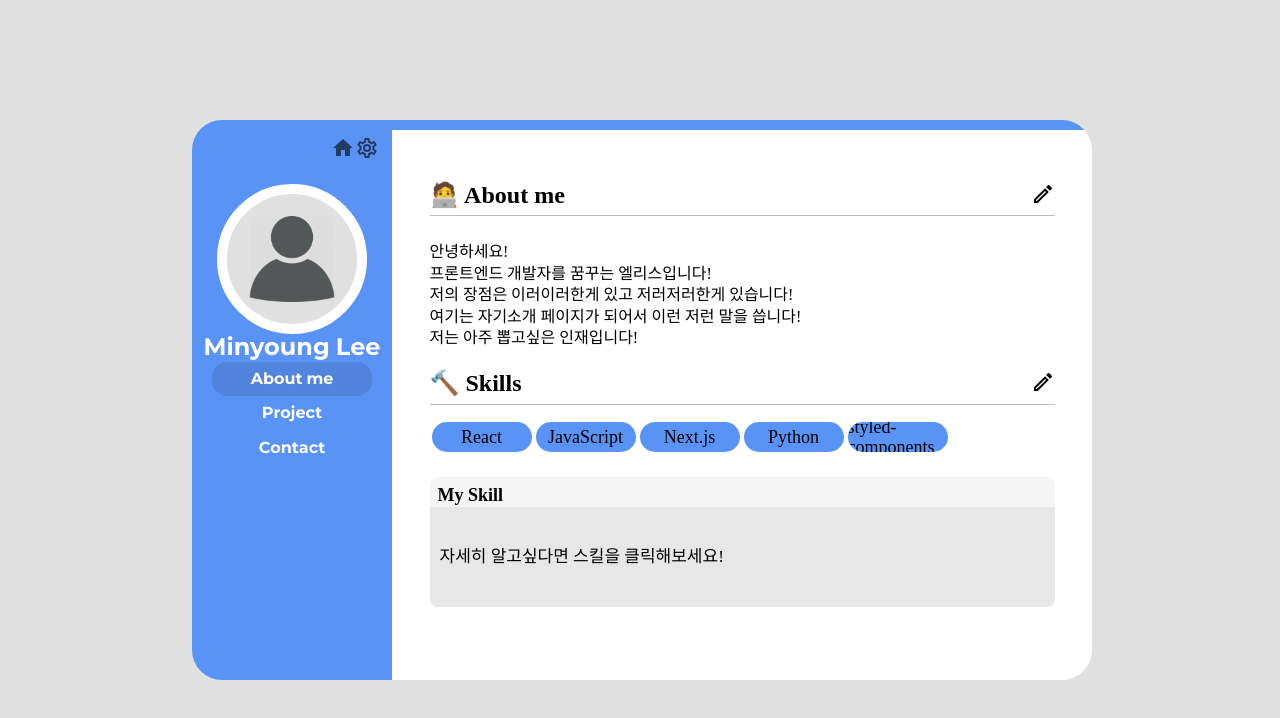
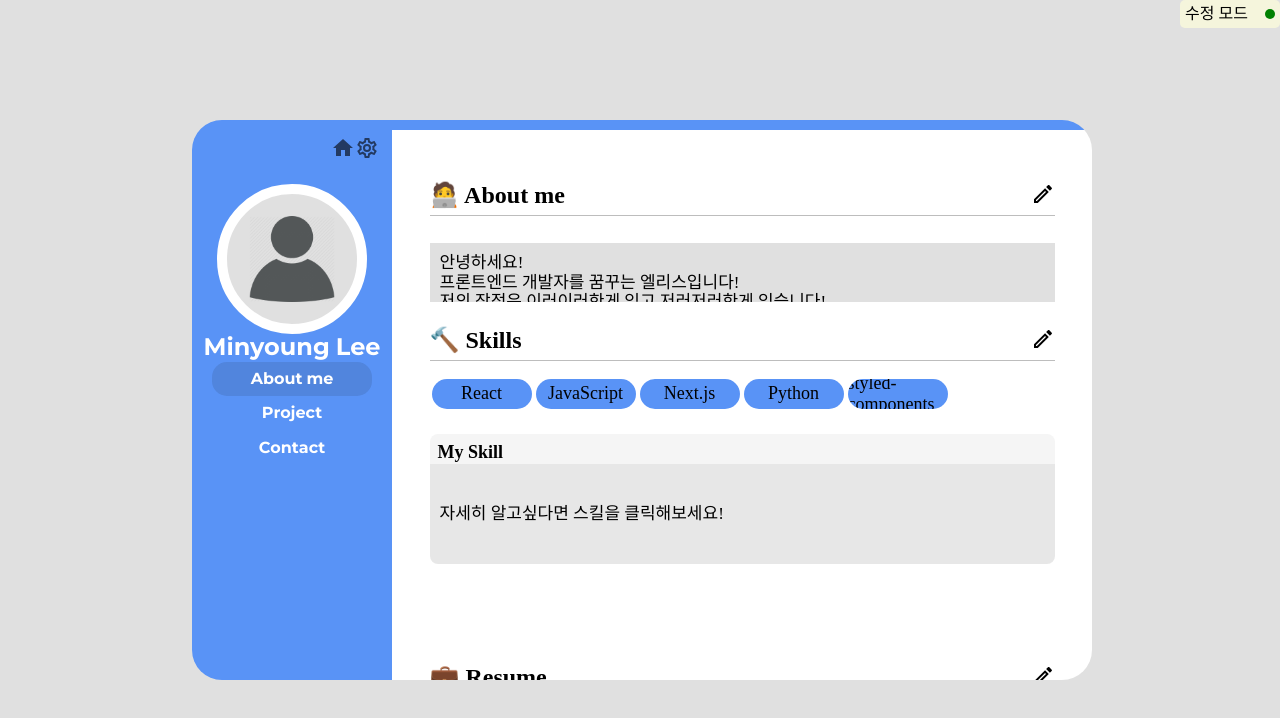
Before and after one commit to kkonieo/ts_shampoo, a React (Create React App) app: page /1/aboutme in a window 1280 px wide. Both pictures are taken after a click on the element 1042 px from the left and 195 px from the top of the page. Shown: the top 718 px of the page. Built offline with nearby package versions, Linux system fonts and the light colour scheme; a web font is replaced by a local one.

Commit message:
Feat : 자기 소개 수정 기능 (미완)

```diff
--- a/src/components/about-me/Summary.tsx
+++ b/src/components/about-me/Summary.tsx
@@ -1,19 +1,68 @@
+import React, { useCallback, useEffect, useRef, useState } from 'react';
+import { useRecoilState } from 'recoil';
 import styled from 'styled-components';
+import { aboutMeEditState } from '../../utils/data/atom';
 import SubTitle from '../SubTitle';
 
 interface Props {
     contents: string[];
+    isEditMode: boolean;
 }
 
-const Summary = ({ contents }: Props) => {
+const Summary = ({ contents, isEditMode }: Props) => {
+    const [summaryState, setSummaryState] = useState(contents);
+    const [editSummary, setEditSummary] = useState(summaryState);
+    const [editSummaryText, setEditSummaryText] = useState<string>('');
+
+    const textRef = useRef<HTMLTextAreaElement>(null);
+
+    useEffect(() => {
+        if (textRef === null || textRef.current === null) {
+            return;
+        }
+        textRef.current.style.height = '100px';
+        textRef.current.style.height = textRef.current.scrollHeight + 'px';
+    }, []);
+
+    const handleResizeTextAreaHeight = useCallback(() => {
+        if (textRef === null || textRef.current === null) {
+            return;
+        }
+        textRef.current.style.height = '100px';
+        textRef.current.style.height = textRef.current.scrollHeight + 'px';
+    }, []);
+
+    const onEditTextChange = (e: React.ChangeEvent<HTMLTextAreaElement>) => {
+        if (e.currentTarget.value == '\n') {
+            console.log('엔터감지');
+        }
+        setEditSummaryText(e.currentTarget.value);
+        setEditSummary([...editSummary, editSummaryText]);
+        console.log(e.currentTarget.value);
+    };
+
     return (
         <Div>
-            <SubTitle text="🧑‍💻 About me" />
-            <ContentsArea>
-                {contents.map((item, idx) => (
-                    <UserIntroduce key={idx}>{item}</UserIntroduce>
-                ))}
-            </ContentsArea>
+            <SubTitle text="🧑‍💻 About me" section="summary" />
+            {!isEditMode && (
+                <ContentsArea>
+                    {summaryState.map((item, idx) => (
+                        <UserIntroduce key={idx}>{item}</UserIntroduce>
+                    ))}
+                </ContentsArea>
+            )}
+            {isEditMode && (
+                <EditArea>
+                    <EditForm>
+                        <TextArea
+                            ref={textRef}
+                            value={editSummary.map((item, idx) => item + '\n').join('')}
+                            onInput={handleResizeTextAreaHeight}
+                            onChange={onEditTextChange}
+                        />
+                    </EditForm>
+                </EditArea>
+            )}
         </Div>
     );
 };
@@ -39,3 +88,27 @@ const UserIntroduce = styled.div`
     font-size: 16px;
     margin-bottom: 3px;
 `;
+
+//editElement
+
+const EditArea = styled.div`
+    width: 100%;
+    height: 100%;
+    margin-top: 15px;
+`;
+
+const EditForm = styled.form`
+    width: 100%;
+    padding: 0;
+`;
+
+const TextArea = styled.textarea`
+    width: 100%;
+    font-size: 17px;
+    font-weight: 400;
+    resize: none;
+    overflow: visible;
+    box-sizing: border-box;
+    padding: 10px;
+    background-color: ${(props) => props.theme.color.background};
+`;
```
